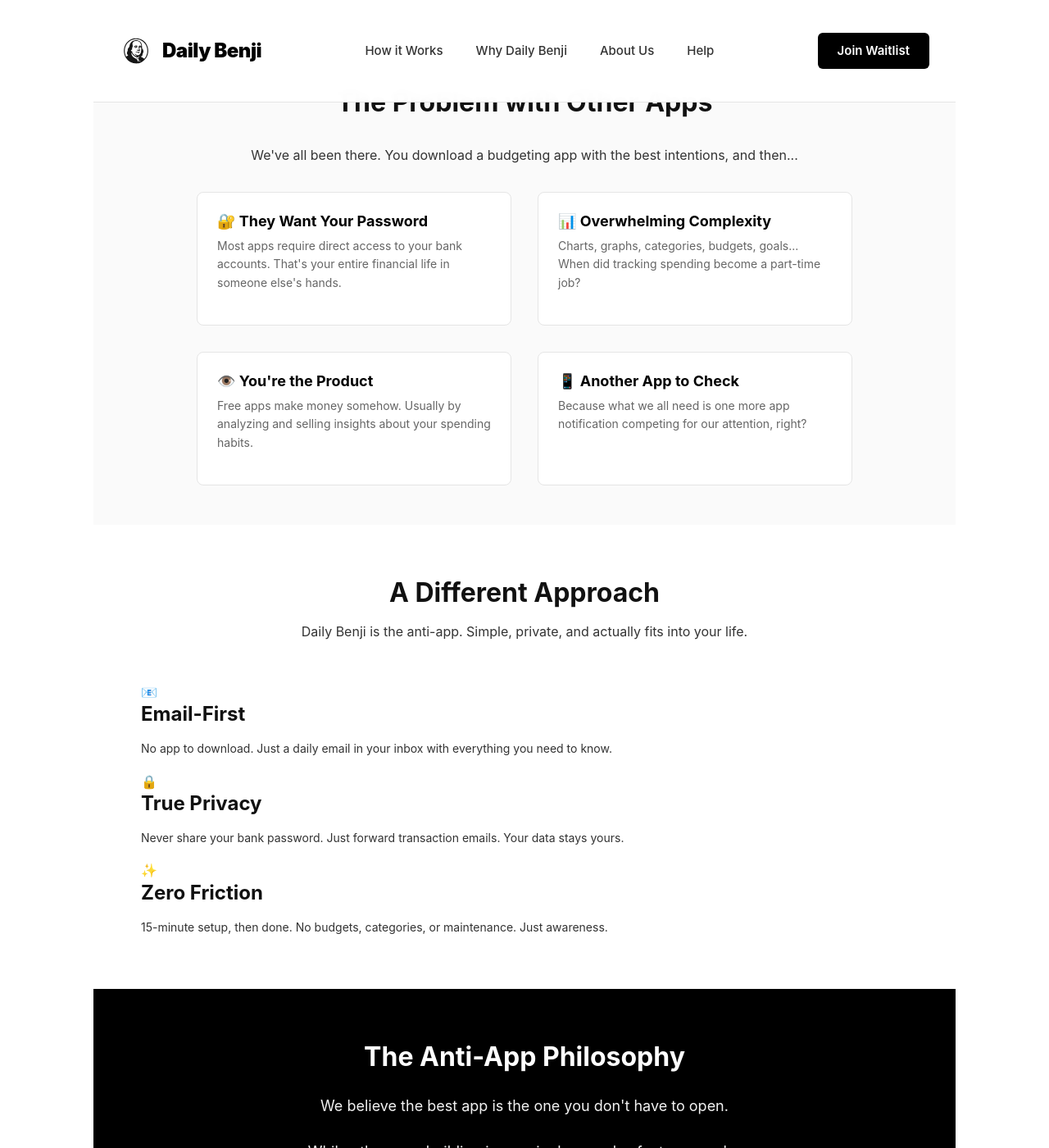
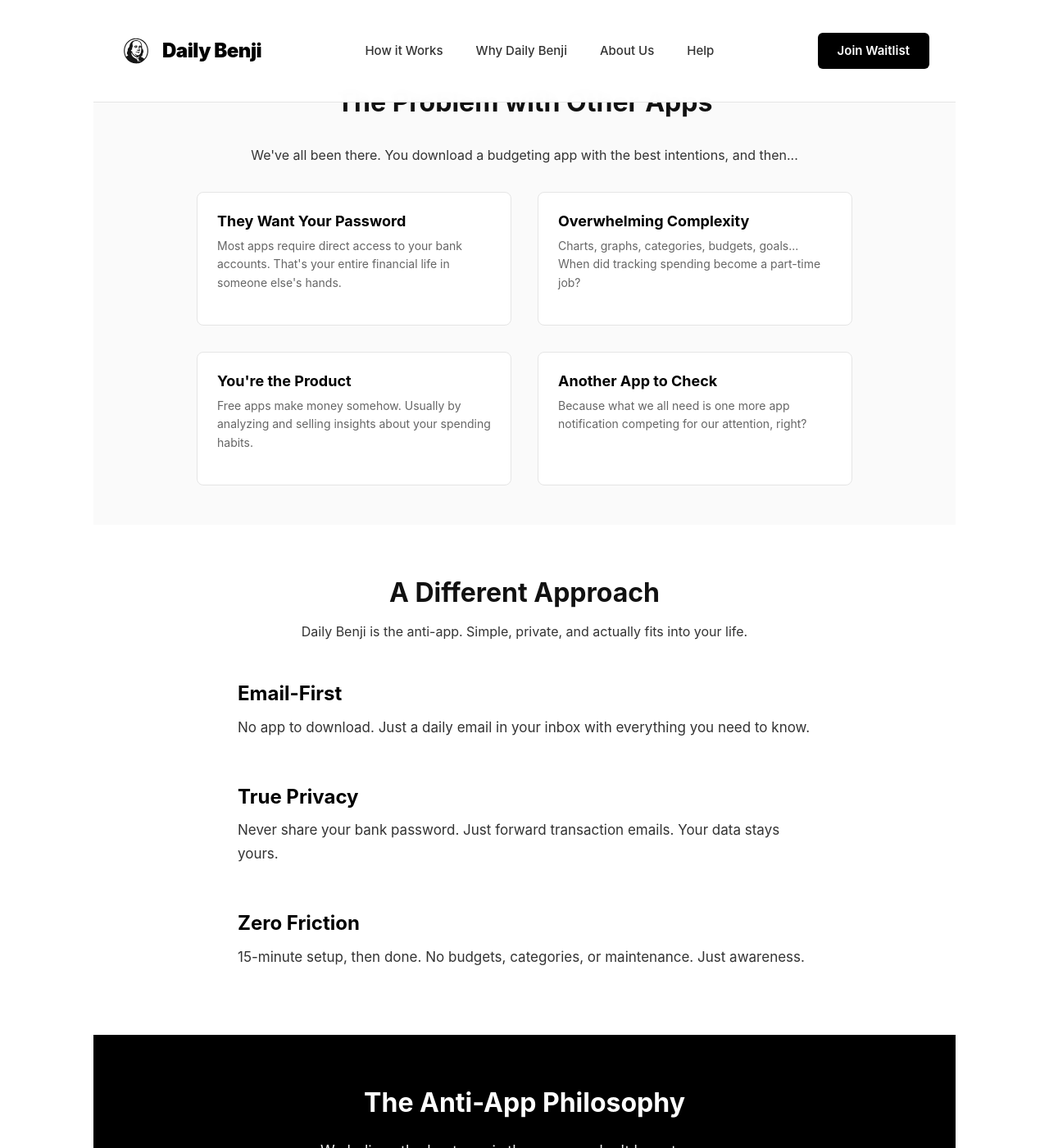
Before and after one commit to mincho/dailybenji, a Jekyll site: the page built from why-daily-benji.html, in a window 1280 px wide and 1400 px high, scrolled down 329 px. Shown: the whole window at 82% size. Built offline with Jekyll 4.4.1, drawn with Linux system fonts in a browser that asks for light colours.

Commit message:
Redisgn A Different Approach section (#8)

```diff
--- a/why-daily-benji.html
+++ b/why-daily-benji.html
@@ -81,55 +81,28 @@
         margin-bottom: 1rem;
     }
 
-    .features-grid {
+    .features-list {
         display: grid;
-        gap: 3rem;
+        gap: 2.5rem;
+        max-width: 700px;
+        margin: 0 auto;
     }
 
-    .feature-row {
+    .feature-item {
         display: grid;
-        grid-template-columns: 1fr 1fr;
-        gap: 3rem;
-        align-items: center;
-    }
-
-    .feature-row.reverse {
-        direction: rtl;
-    }
-
-    .feature-row.reverse .feature-content {
-        direction: ltr;
-    }
-
-    .feature-visual {
-        background: var(--gray-100);
-        padding: 3rem;
-        border-radius: 12px;
-        text-align: center;
-        height: 250px;
-        display: flex;
-        align-items: center;
-        justify-content: center;
-    }
-
-    .feature-icon {
-        font-size: 4rem;
+        gap: 1rem;
     }
 
     .feature-content h3 {
         font-size: 1.5rem;
-        margin-bottom: 1rem;
+        margin-bottom: 0.75rem;
+        color: var(--black);
     }
 
     .feature-content p {
         color: var(--gray-700);
-        line-height: 1.6;
-        margin-bottom: 1rem;
-    }
-
-    .feature-highlight {
-        font-weight: 600;
-        color: var(--black);
+        line-height: 1.7;
+        font-size: 1.0625rem;
     }
 
     /* Anti-App Section */
@@ -243,14 +216,20 @@
     }
 
     @media (max-width: 768px) {
-        .feature-row,
-        .feature-row.reverse {
-            grid-template-columns: 1fr;
-            direction: ltr;
+        .solution-section {
+            margin: 3rem auto;
         }
 
-        .feature-visual {
-            height: 200px;
+        .features-list {
+            gap: 2rem;
+        }
+
+        .feature-content h3 {
+            font-size: 1.25rem;
+        }
+
+        .feature-content p {
+            font-size: 1rem;
         }
 
         .comparison-grid {
@@ -279,7 +258,7 @@
 
         <div class="problems-grid">
             <div class="problem-item">
-                <h3>🔐 They Want Your Password</h3>
+                <h3>They Want Your Password</h3>
                 <p>
                     Most apps require direct access to your bank accounts.
                     That's your entire financial life in someone else's hands.
@@ -287,7 +266,7 @@
             </div>
 
             <div class="problem-item">
-                <h3>📊 Overwhelming Complexity</h3>
+                <h3>Overwhelming Complexity</h3>
                 <p>
                     Charts, graphs, categories, budgets, goals... When did
                     tracking spending become a part-time job?
@@ -295,7 +274,7 @@
             </div>
 
             <div class="problem-item">
-                <h3>👁️ You're the Product</h3>
+                <h3>You're the Product</h3>
                 <p>
                     Free apps make money somehow. Usually by analyzing and
                     selling insights about your spending habits.
@@ -303,7 +282,7 @@
             </div>
 
             <div class="problem-item">
-                <h3>📱 Another App to Check</h3>
+                <h3>Another App to Check</h3>
                 <p>
                     Because what we all need is one more app notification
                     competing for our attention, right?
@@ -325,7 +304,6 @@
     <div class="features-list">
         <div class="feature-item">
             <div class="feature-content">
-                <span class="feature-emoji">📧</span>
                 <h3>Email-First</h3>
                 <p>
                     No app to download. Just a daily email in your inbox with
@@ -336,7 +314,6 @@
 
         <div class="feature-item">
             <div class="feature-content">
-                <span class="feature-emoji">🔒</span>
                 <h3>True Privacy</h3>
                 <p>
                     Never share your bank password. Just forward transaction
@@ -347,7 +324,6 @@
 
         <div class="feature-item">
             <div class="feature-content">
-                <span class="feature-emoji">✨</span>
                 <h3>Zero Friction</h3>
                 <p>
                     15-minute setup, then done. No budgets, categories, or
```
